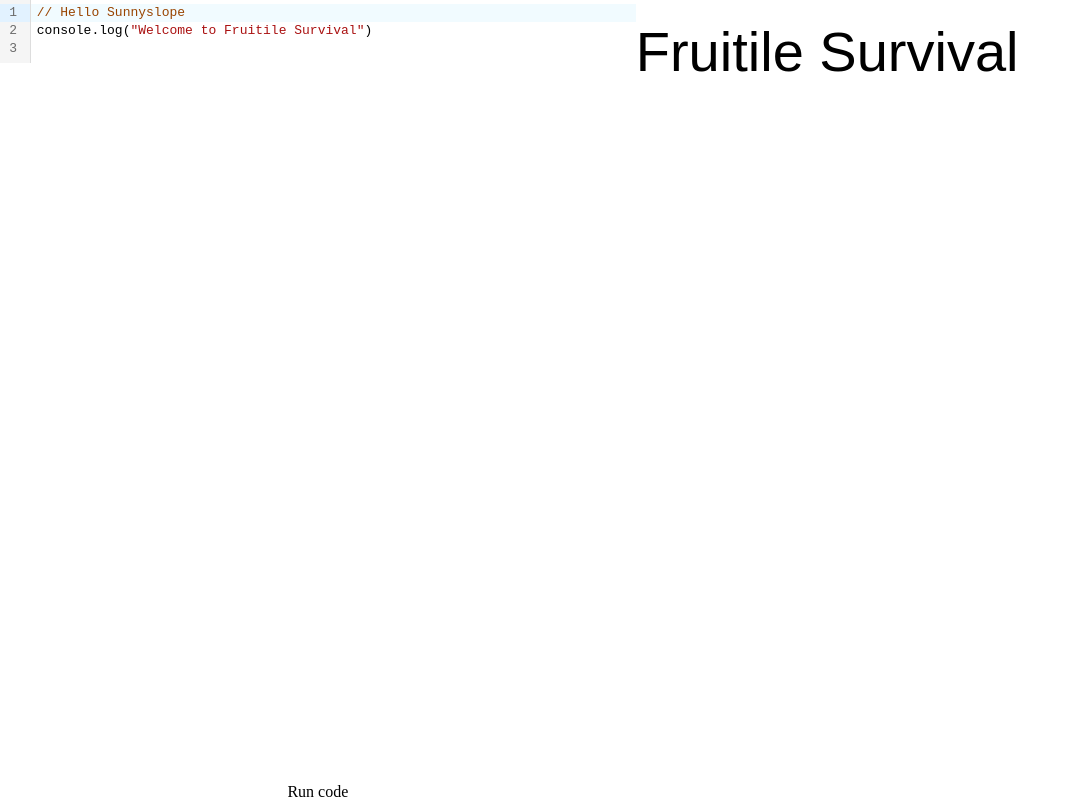
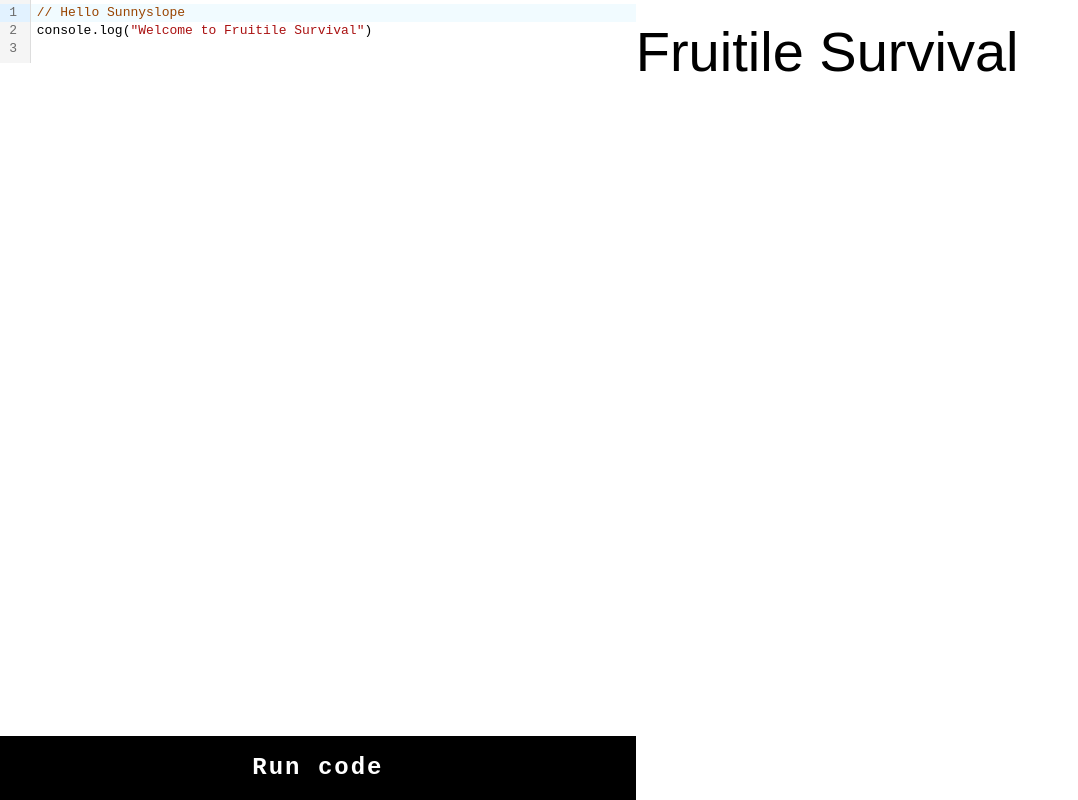
Before and after one commit to eschirtz/abstraction, a Vue app: page / in a window 1280 px wide. Shown: the whole page, without its empty margins (0-1078 px from the left). Built offline with nearby package versions, Linux system fonts and the light colour scheme.

Commit message:
button styles

```diff
--- a/src/App.vue
+++ b/src/App.vue
@@ -72,6 +72,16 @@ p {
   color: rgba(0, 0, 0, 0.5);
 }
 
+button {
+  background-color: black;
+  color: white;
+  height: 64px;
+  font-family: 'Courier New', Courier, monospace;
+  font-size: 24px;
+  font-weight: bold;
+  letter-spacing: 2px;
+}
+
 .text-center {
   text-align: center;
 }
```
